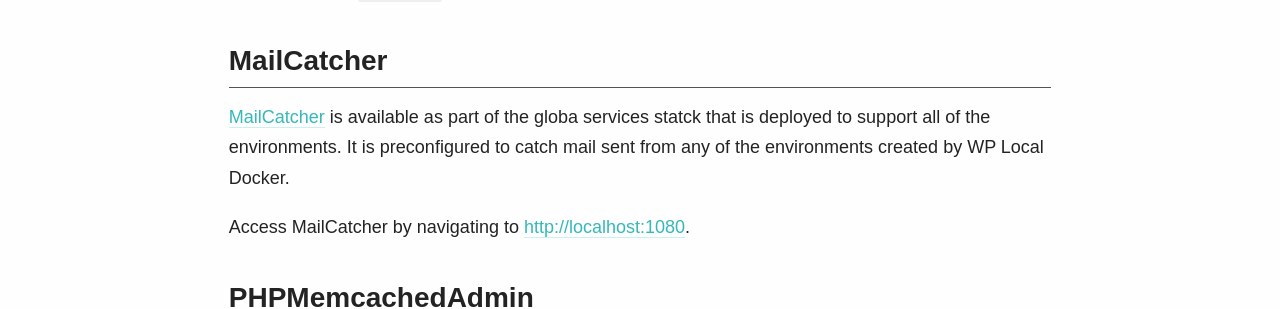
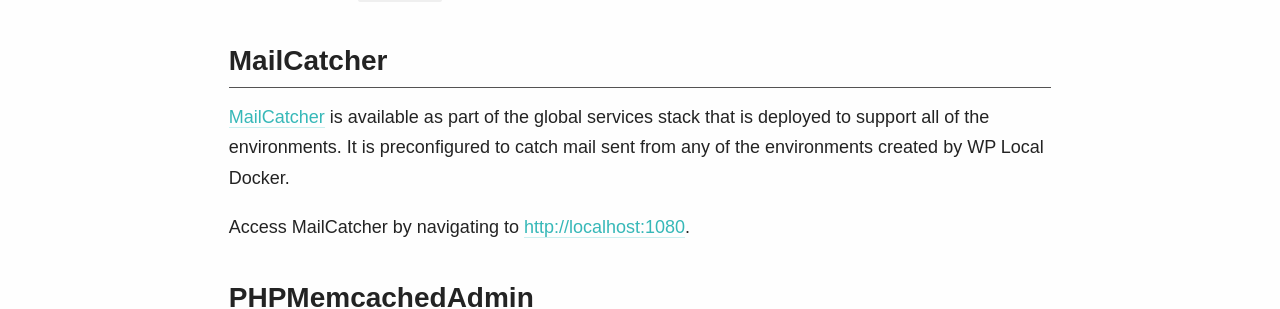
Before and after one commit to 10up/wp-local-docker-docs, a Jekyll site: the page built from tools.md, in a window 1280 px wide and 900 px high, scrolled down 461 px. Shown: the part 153-462 px from the top of the window. Built offline with Jekyll 4.4.1, drawn with Linux system fonts in a browser that asks for light colours; some web fonts are replaced.

Commit message:
fix some tpyos

```diff
--- a/_includes/markdown/Tools.md
+++ b/_includes/markdown/Tools.md
@@ -8,7 +8,7 @@ Access phpMyAdmin by navigating to [http://localhost:8092](http://localhost:8092
 
 ## MailCatcher
 
-[MailCatcher](https://mailcatcher.me/) is available as part of the globa services statck that is deployed to support all of the environments. It
+[MailCatcher](https://mailcatcher.me/) is available as part of the global services stack that is deployed to support all of the environments. It
 is preconfigured to catch mail sent from any of the environments created by WP Local Docker.
 
 Access MailCatcher by navigating to [http://localhost:1080](http://localhost:1080).
```
